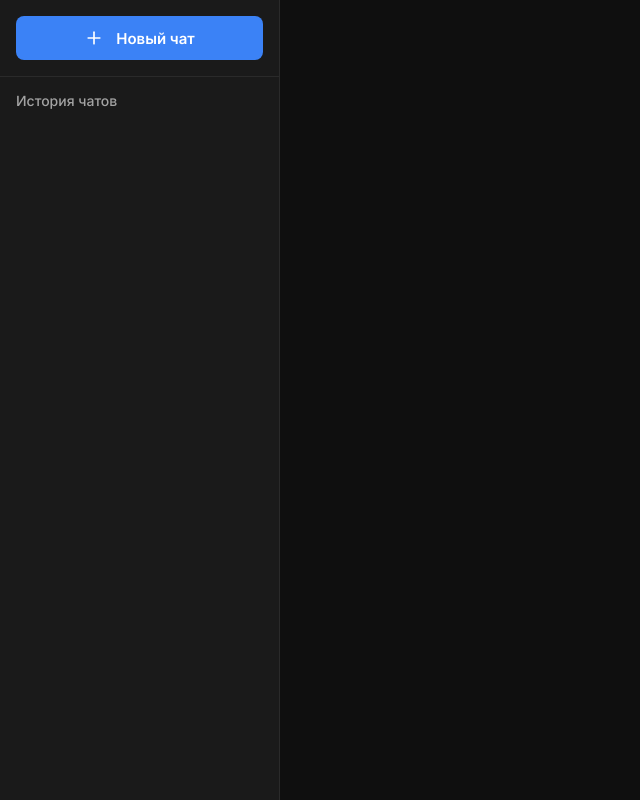
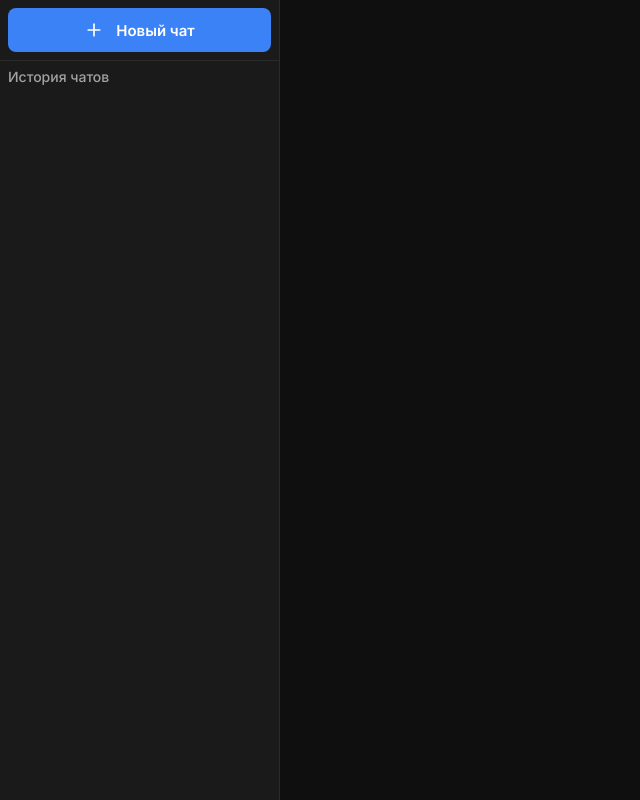
Before and after one commit to kl4yness/AI, a Next.js app: page / in a window 1280 px wide. Shown: the whole page, without its empty margins (0-640 px from the left). Built offline with nearby package versions, Linux system fonts and the light colour scheme.

Commit message:
Update index.module.scss

```diff
--- a/src/components/Sidebar/index.module.scss
+++ b/src/components/Sidebar/index.module.scss
@@ -18,7 +18,7 @@
 }
 
 .header {
-  padding: 1rem;
+  padding: 0.5rem;
   border-bottom: 1px solid $border-primary;
 }
 
@@ -44,7 +44,7 @@
 
 .chatList {
   flex: 1;
-  padding: 1rem;
+  padding: 0.5rem;
   overflow-y: auto;
 }
 
```
